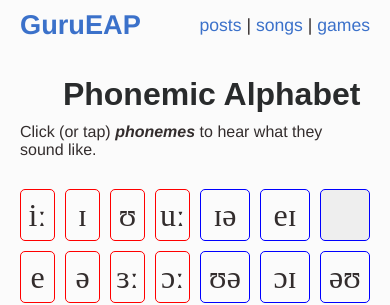
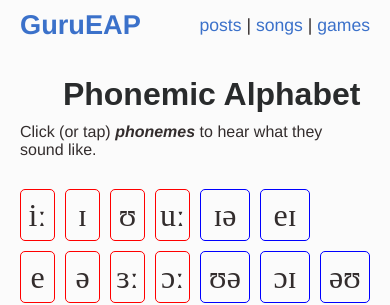
Before and after one commit to boltonsteve/gurueap, a SvelteKit app: page /posts/phonemic-alphabet in a window 390 px wide. Shown: the top 305 px of the page. Built offline with nearby package versions, Linux system fonts and the light colour scheme; some icons are missing.

Commit message:
phonemic alphabet 2

```diff
--- a/src/routes/posts/phonemic-alphabet/+page.svelte
+++ b/src/routes/posts/phonemic-alphabet/+page.svelte
@@ -51,7 +51,7 @@
         <div class="container diphthongs">
             <div id="S13" class="sound" on:click={doSound}>&#618;&#601;</div>
             <div id="S14" class="sound" on:click={doSound}>&#101;&#618;</div>
-            <div class="col sound border-dark">&nbsp;</div>
+            <div class="rounded">&nbsp;</div>
             <div id="S15" class="sound" on:click={doSound}>&#650;&#601;</div>
             <div id="S16" class="sound" on:click={doSound}>&#596;&#618;</div>
             <div id="S17" class="sound" on:click={doSound}>&#601;&#650;</div>
@@ -104,6 +104,10 @@
         align-items:center;
         border-radius:5px;
         height:50px;
+        cursor:pointer;
+        font-family:Times New Roman;
+        font-size:2rem;
+
     }
     .row-top {
         display:grid;
@@ -127,34 +131,31 @@
         gap:10px;
     }
 
-    .sound, .line, #pronunciation {
-        cursor:pointer;
-        font-family:Times New Roman;
-        font-size:2rem;
-    }
-    #output, #pronunciation {
-        font-size:1.8em;
+    .vowels .sound {
+        border:1px solid red;
     }
 
-    .vowels div {
-        border:1px solid red;
-    }
-    .vowels div:hover {
+    .vowels .sound:hover {
         background:red;
         color:white;
     }
-    .diphthongs div {
+
+    .diphthongs .sound {
         border:1px solid blue;
     }
-    .diphthongs div:hover {
+
+    .diphthongs .sound:hover {
         background:blue;
         color:white;
     }
-    .consonants div {
+
+    .consonants .sound {
         border:1px solid green;
     }
-    .consonants div:hover {
+
+    .consonants .sound:hover {
         background:green;
         color:white;
     }
+
 </style>
```
